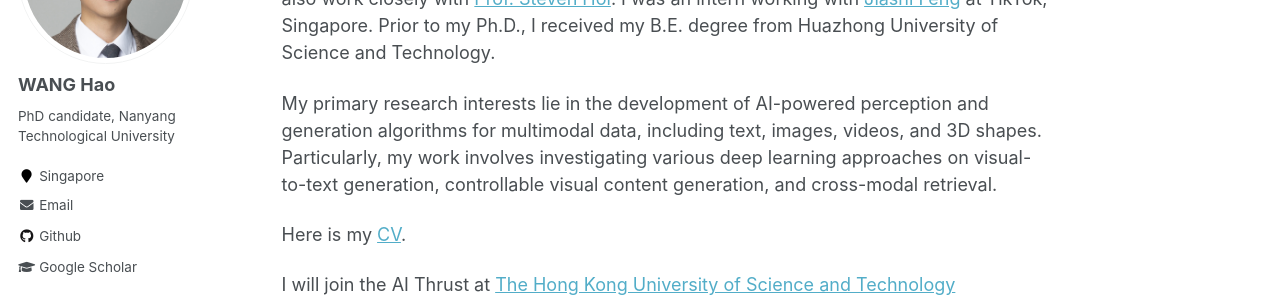
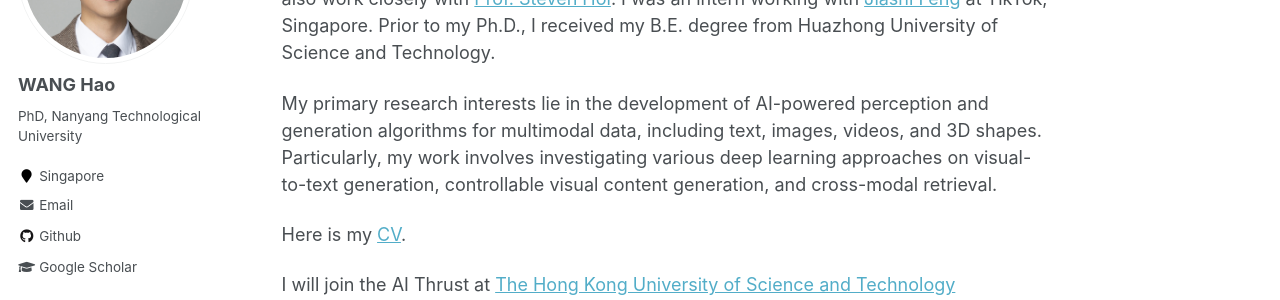
Before and after one commit to hwang1996/hwang1996.github.io, a Jekyll site: the page built from _pages/about.md, in a window 1280 px wide. Shown: the part 229-529 px from the top of the page. Built offline with Jekyll 4.4.1, drawn with Linux system fonts in a browser that asks for light colours.

Commit message:
2023.6.24 updates

```diff
--- a/_config.yml
+++ b/_config.yml
@@ -82,7 +82,7 @@
 author:
   name             : "WANG Hao"
   avatar           : "me.jpg"
-  bio              : "PhD candidate, Nanyang Technological University"
+  bio              : "PhD, Nanyang Technological University"
   location         : "Singapore"
   employer         :
   pubmed           :
```
